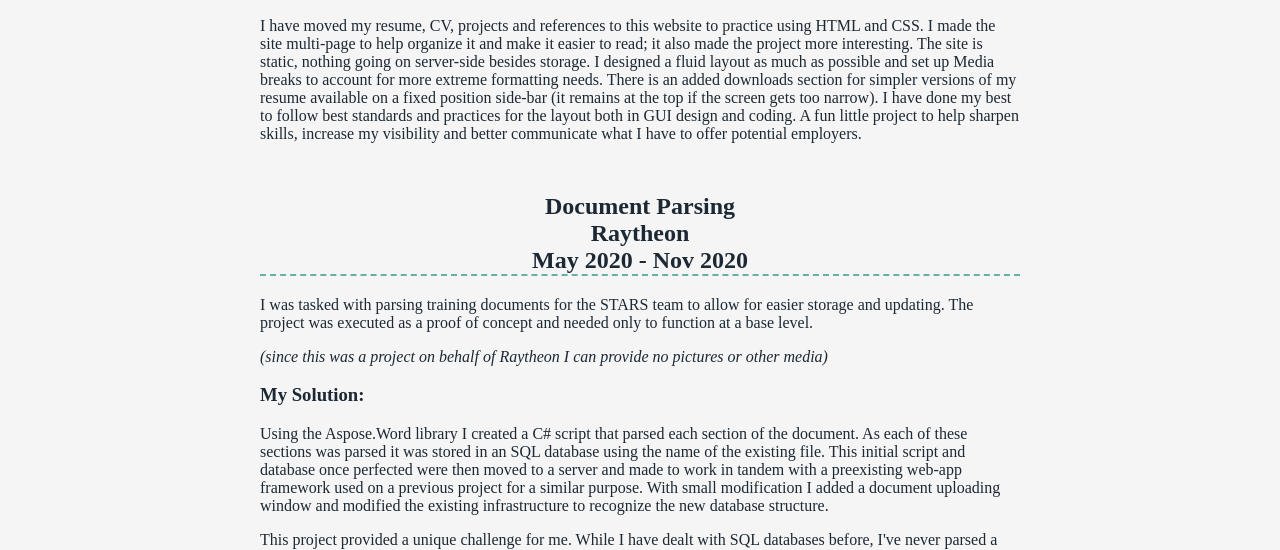
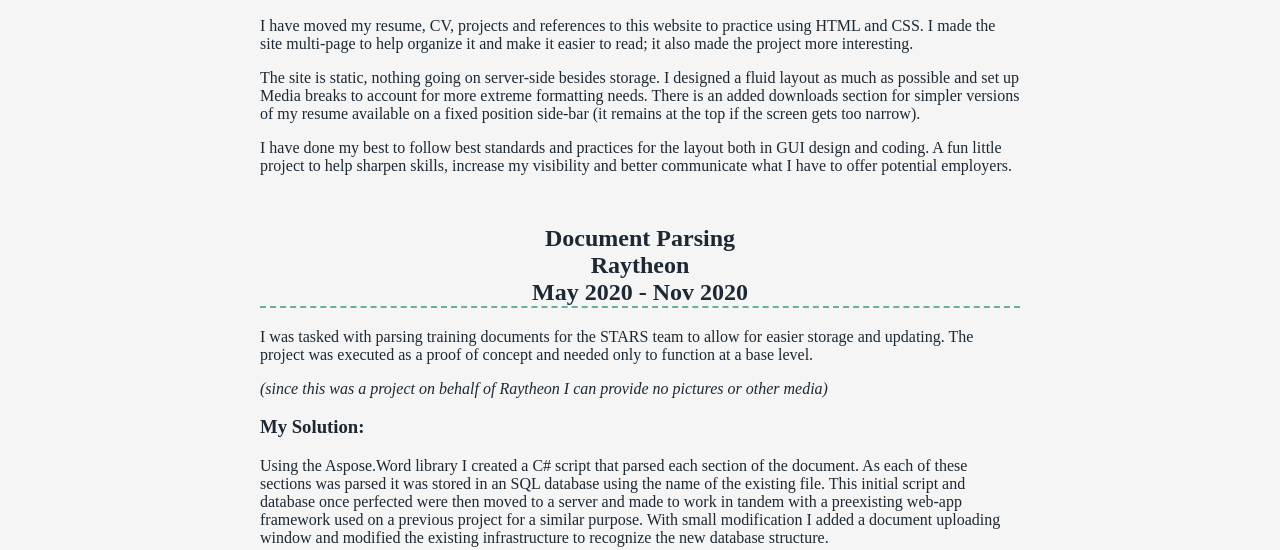
Before and after one commit to RKyleButler/RKylebutler.github.io, a plain HTML site: page HTML/projects.html in a window 1280 px wide. Shown: the part 219-769 px from the top of the page. Drawn offline with Linux system fonts and the light colour scheme.

Commit message:
Project Description Update

```diff
--- a/HTML/projects.html
+++ b/HTML/projects.html
@@ -22,7 +22,13 @@
                     Resume Website<br>Feb 2024
                 </h2>
                 <p>
-                    I have moved my resume, CV, projects and references to this website to practice using HTML and CSS. I made the site multi-page to help organize it and make it easier to read; it also made the project more interesting. The site is static, nothing going on server-side besides storage. I designed a fluid layout as much as possible and set up Media breaks to account for more extreme formatting needs. There is an added downloads section for simpler versions of my resume available on a fixed position side-bar (it remains at the top if the screen gets too narrow). I have done my best to follow best standards and practices for the layout both in GUI design and coding. A fun little project to help sharpen skills, increase my visibility and better communicate what I have to offer potential employers.
+                    I have moved my resume, CV, projects and references to this website to practice using HTML and CSS. I made the site multi-page to help organize it and make it easier to read; it also made the project more interesting.
+                </p>
+                <p>
+                    The site is static, nothing going on server-side besides storage. I designed a fluid layout as much as possible and set up Media breaks to account for more extreme formatting needs. There is an added downloads section for simpler versions of my resume available on a fixed position side-bar (it remains at the top if the screen gets too narrow).
+                </p>
+                <p>
+                    I have done my best to follow best standards and practices for the layout both in GUI design and coding. A fun little project to help sharpen skills, increase my visibility and better communicate what I have to offer potential employers.
                 </p>
             </section>
             <section class="resume-section">
```
